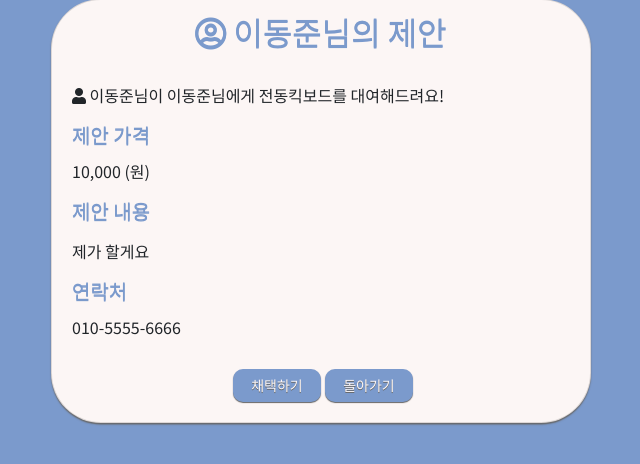
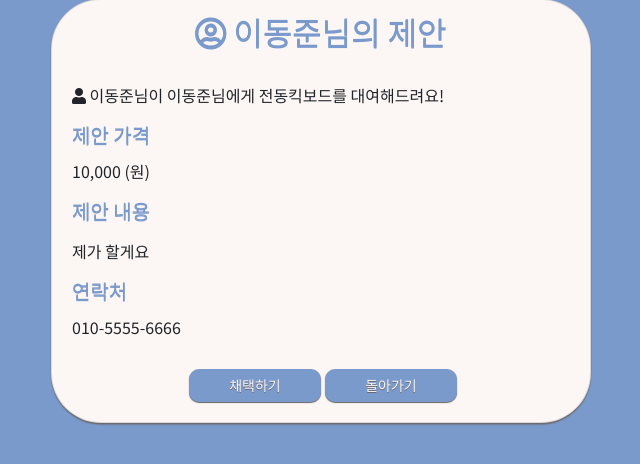
Before and after one commit to m0nd2y/BorrowGo, a Django app: page /postdetail/1/commentDetail/6 in a window 1280 px wide. Shown: the part 31-495 px from the top of the page, without its empty margins (319-959 px from the left). Run offline with Django 3.2, Linux system fonts and the light colour scheme; data comes from the database, SQL or seed files in the repository; some libraries are stand-ins or nearby versions.

Commit message:
fix_wrongwrite

```diff
--- a/BorrowGo/main/templates/commentdetail.html
+++ b/BorrowGo/main/templates/commentdetail.html
@@ -128,9 +128,9 @@
                                     <h5 class="card-title mt-3">연락처</h5>
                                     <p class="card-text">010-5555-6666</p>
                                     <div class="mt-4 row">
-                                        <div class="col-4"></div>
-                                        <input class="upload-button btn btn-primary col-2 mr-1" type="submit" value="채택하기">
-                                        <button class="upload-button btn btn-primary col-2" onclick="history.back();return false;">돌아가기</button>
+                                        <div class="col-3"></div>
+                                        <input class="upload-button btn btn-primary col-3 mr-1" type="submit" value="채택하기">
+                                        <button class="upload-button btn btn-primary col-3" onclick="history.back();return false;">돌아가기</button>
                                     </div>
                                 </form>
                             </div>
```
